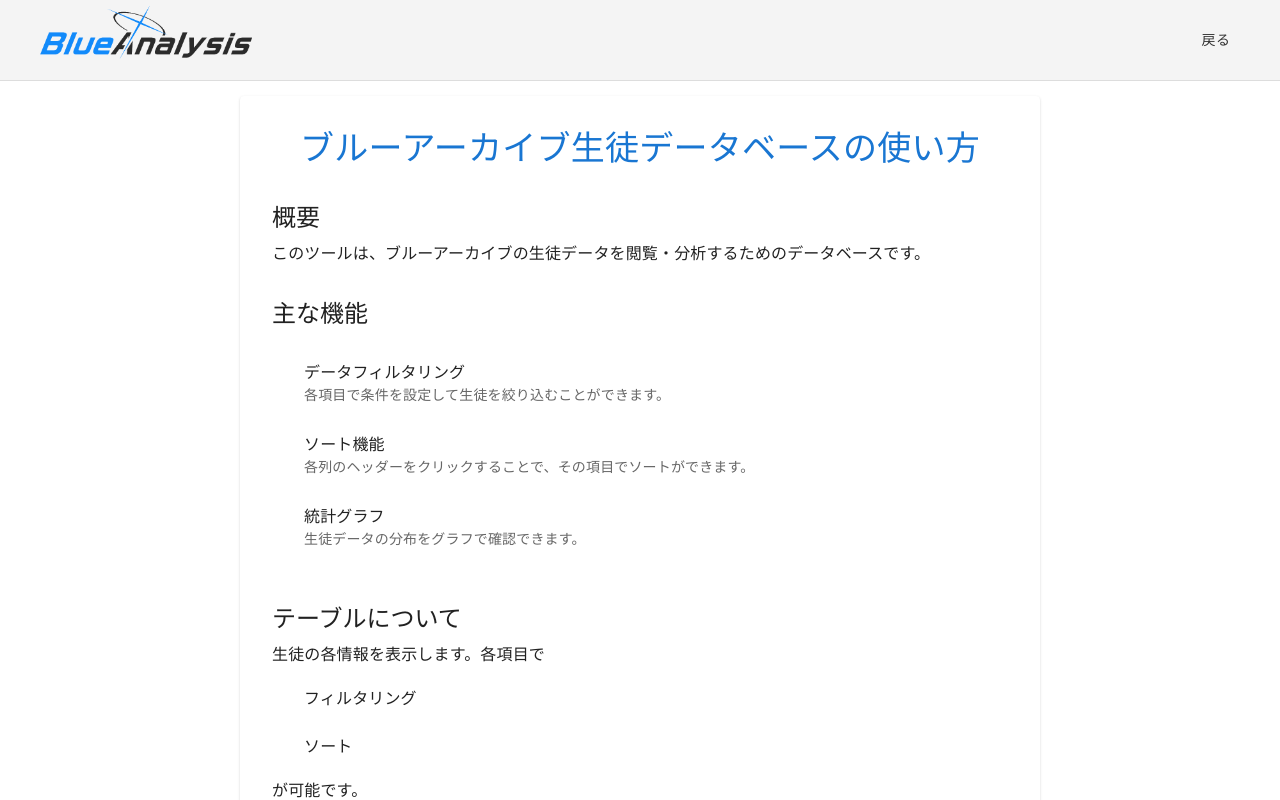
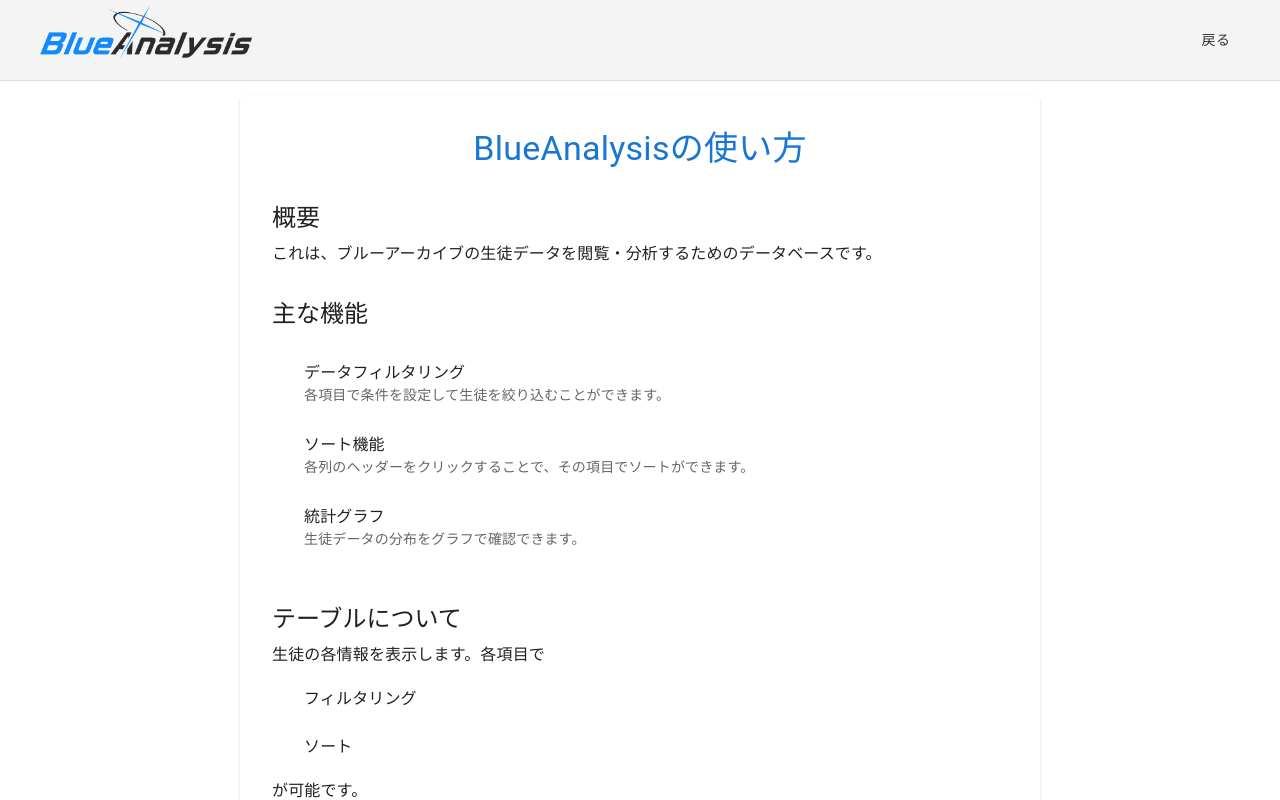
Before and after one commit to yamu77/BlueAnalysis, a React (Vite) app: page /usage in a window 1280 px wide. Built offline with nearby package versions, Linux system fonts and the light colour scheme.

Commit message:
:zap:文言修正

```diff
--- a/src/components/Usage.tsx
+++ b/src/components/Usage.tsx
@@ -15,7 +15,7 @@
   return (
     <Paper className="usage-container">
       <Typography variant="h4" component="h1" gutterBottom>
-        ブルーアーカイブ生徒データベースの使い方
+        BlueAnalysisの使い方
       </Typography>
 
       <section>
@@ -23,7 +23,7 @@
           概要
         </Typography>
         <Typography>
-          このツールは、ブルーアーカイブの生徒データを閲覧・分析するためのデータベースです。
+          これは、ブルーアーカイブの生徒データを閲覧・分析するためのデータベースです。
         </Typography>
       </section>
 
```
